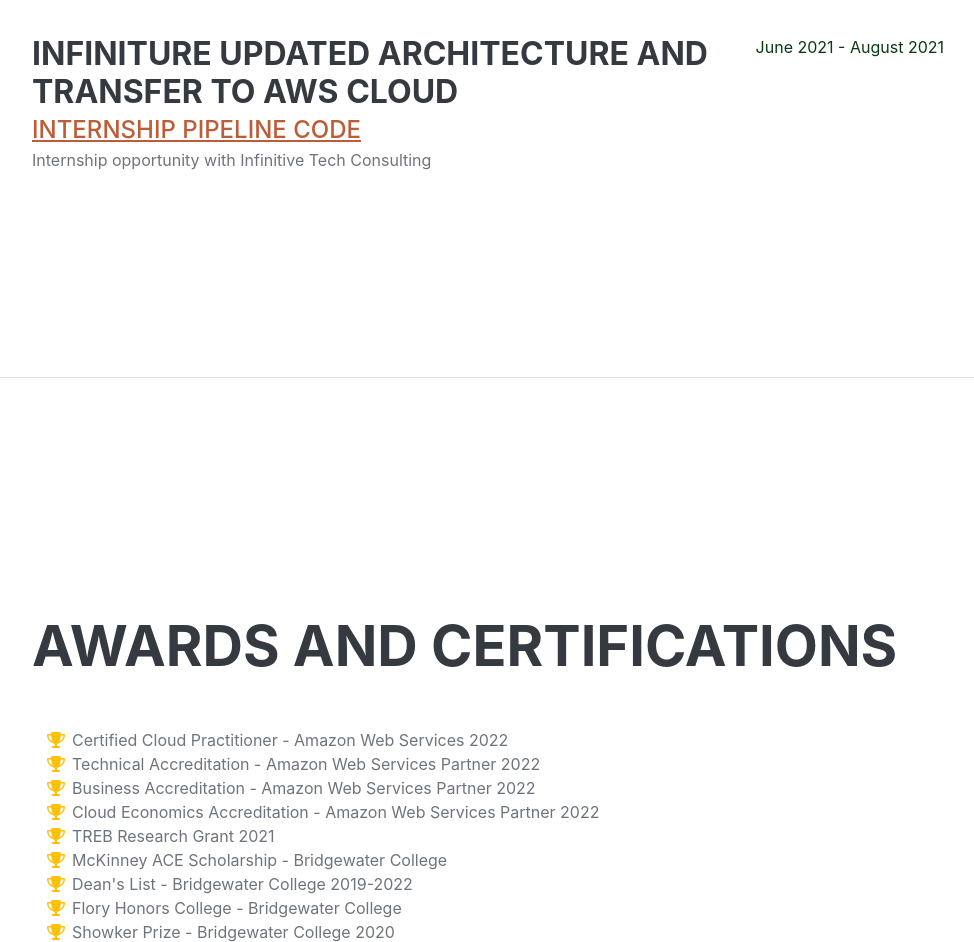
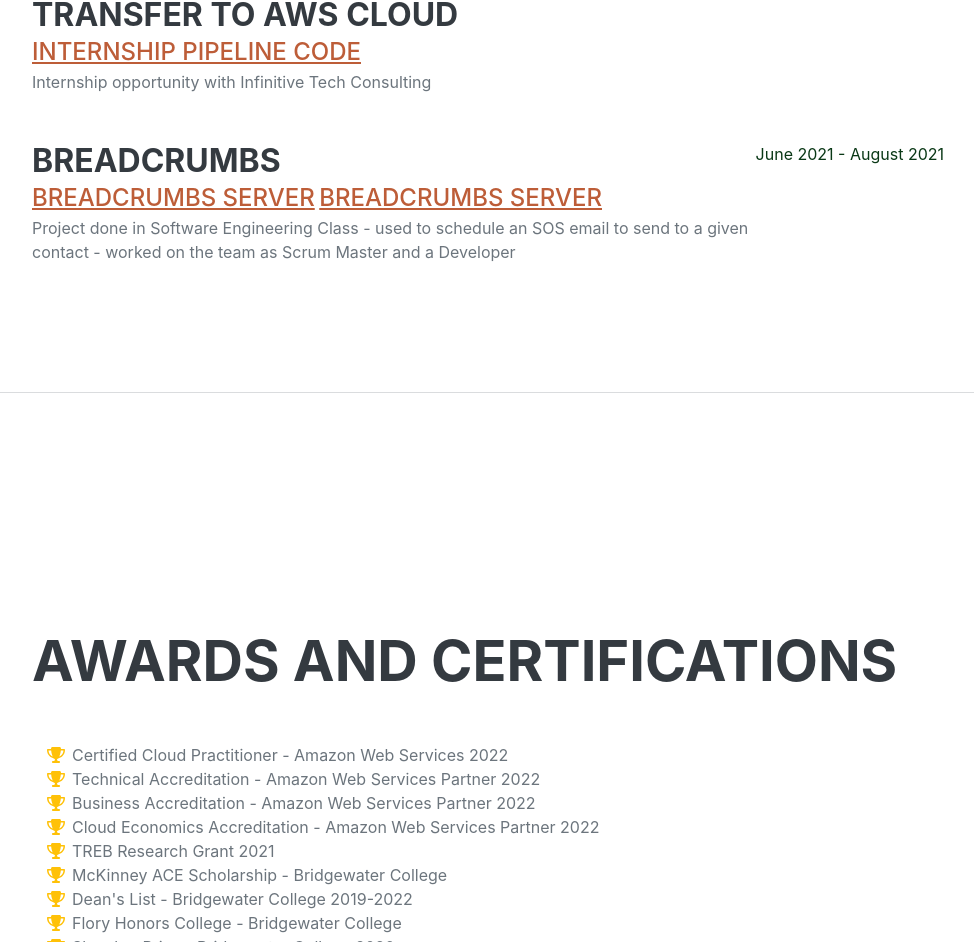
Before and after one commit to abigailgaver/abigailgaver.github.io, a plain HTML site: page index.html in a window 1280 px wide. Shown: the part 4991-5933 px from the top of the page, without its empty margins (288-1262 px from the left). Drawn offline with nearby package versions, Linux system fonts and the light colour scheme; a web font is replaced by a local one.

Commit message:
Added Breadcrumbs Project

```diff
--- a/index.html
+++ b/index.html
@@ -239,6 +239,16 @@
                         </div>
                         <div class="flex-shrink-0"><span class="text-primary">June 2021 - August 2021</span></div>
                     </div>
+
+                    <div class="d-flex flex-column flex-md-row justify-content-between mb-5">
+                        <div class="flex-grow-1">
+                            <h3 class="mb-0">Breadcrumbs</h3>
+                            <a class="subheading mb-3" href="https://github.com/sethspire/breadcrumbs-server" target="_blank">Breadcrumbs server</a>
+                            <a class="subheading mb-3" href="https://github.com/sethspire/breadcrumbs-api" target="_blank">Breadcrumbs server</a>
+                            <div>Project done in Software Engineering Class - used to schedule an SOS email to send to a given contact - worked on the team as Scrum Master and a Developer</div>
+                        </div>
+                        <div class="flex-shrink-0"><span class="text-primary">June 2021 - August 2021</span></div>
+                    </div>
                 </div>
             </section>
             <hr class="m-0" />
```
